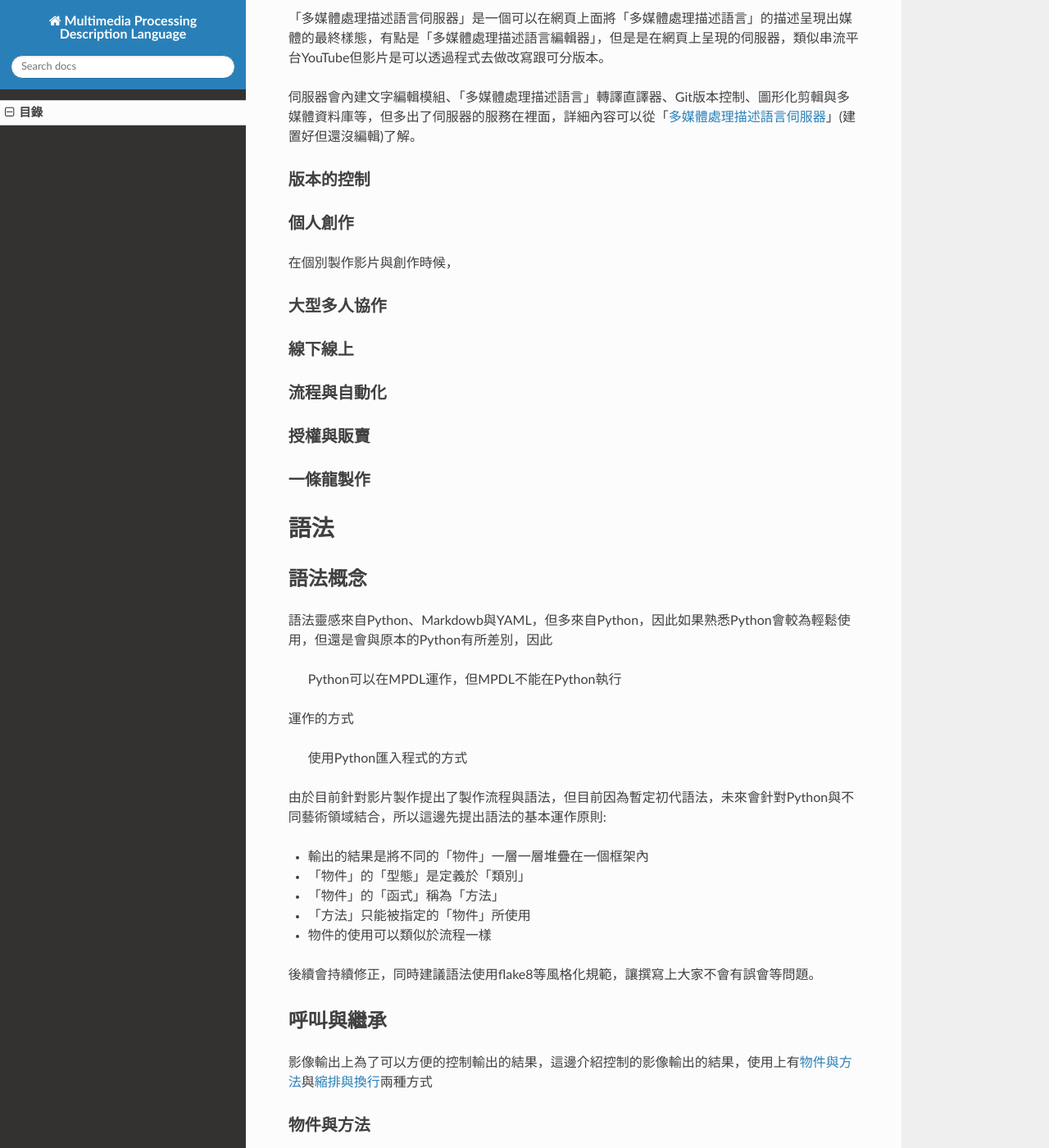
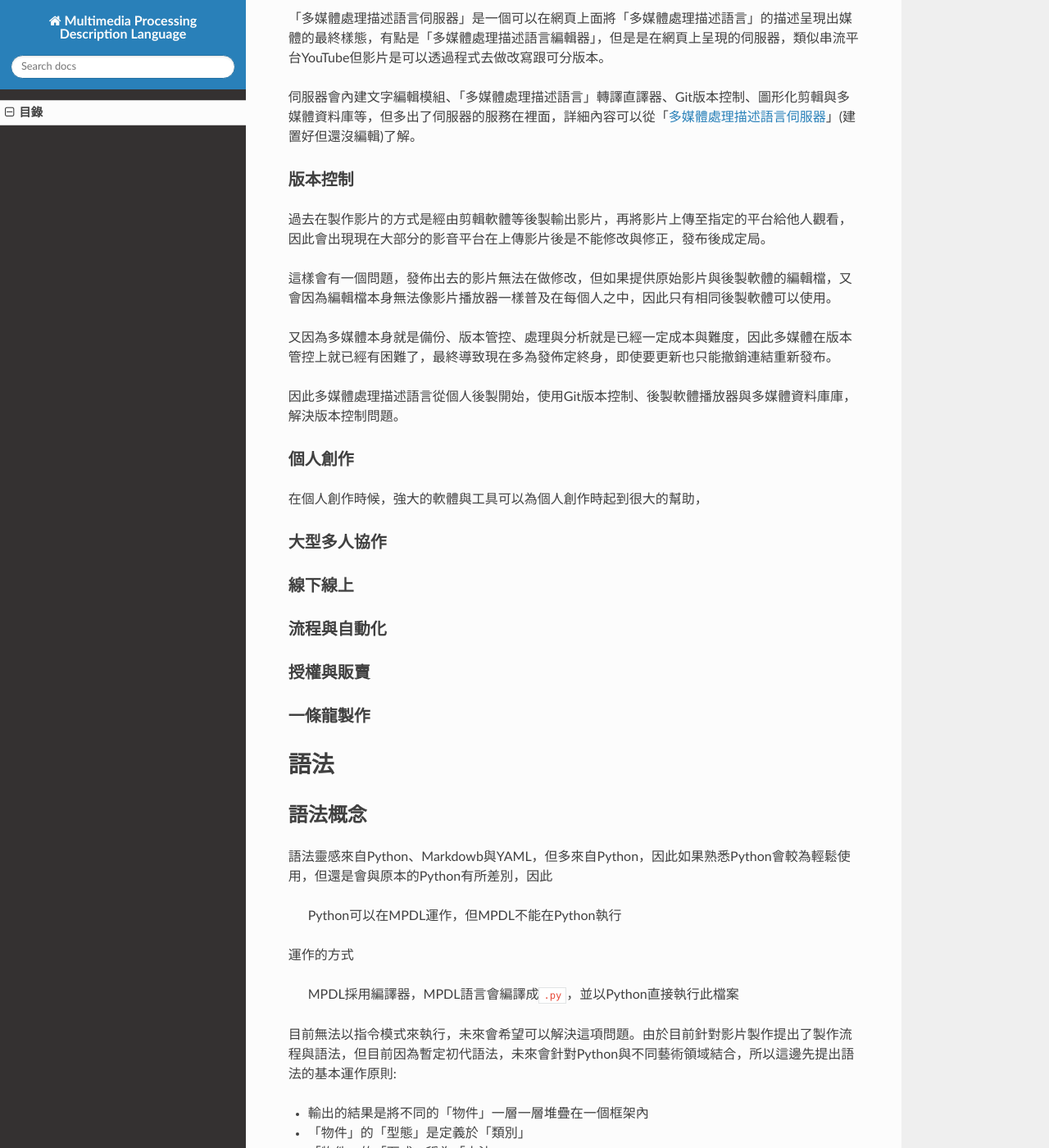
Before and after one commit to Multimedia-Processing/Multimedia-Processing-Description-Language, an MkDocs documentation site: the page built from docs/index.md, in a window 1280 px wide and 1400 px high, scrolled down 10621 px. Shown: the whole window at 82% size. Built offline with MkDocs 1.6.1, drawn with Linux system fonts in a browser that asks for light colours; nearby versions of some CDN libraries.

Commit message:
如果採用，此提交將更新使用概念與方法

```diff
--- a/docs/index.md
+++ b/docs/index.md
@@ -306,10 +306,17 @@ Scrum有三種角色，「開發團隊」(Dev Team, Development Team)、「產
 
 伺服器會內建文字編輯模組、「多媒體處理描述語言」轉譯直譯器、Git版本控制、圖形化剪輯與多媒體資料庫等，但多出了伺服器的服務在裡面，詳細內容可以從「[多媒體處理描述語言伺服器](https://githib.com/)」(建置好但還沒編輯)了解。
 
-### 版本的控制
+### 版本控制
+過去在製作影片的方式是經由剪輯軟體等後製輸出影片，再將影片上傳至指定的平台給他人觀看，因此會出現現在大部分的影音平台在上傳影片後是不能修改與修正，發布後成定局。
+
+這樣會有一個問題，發佈出去的影片無法在做修改，但如果提供原始影片與後製軟體的編輯檔，又會因為編輯檔本身無法像影片播放器一樣普及在每個人之中，因此只有相同後製軟體可以使用。
+
+又因為多媒體本身就是備份、版本管控、處理與分析就是已經一定成本與難度，因此多媒體在版本管控上就已經有困難了，最終導致現在多為發佈定終身，即使要更新也只能撤銷連結重新發布。
+
+因此多媒體處理描述語言從個人後製開始，使用Git版本控制、後製軟體播放器與多媒體資料庫庫，解決版本控制問題。
 
 ### 個人創作
-在個別製作影片與創作時候，
+在個人創作時候，強大的軟體與工具可以為個人創作時起到很大的幫助，
 
 ### 大型多人協作
 
@@ -329,9 +336,9 @@ Scrum有三種角色，「開發團隊」(Dev Team, Development Team)、「產
 
 運作的方式
 
-> 使用Python匯入程式的方式
+> MPDL採用編譯器，MPDL語言會編譯成`.py`，並以Python直接執行此檔案
 
-由於目前針對影片製作提出了製作流程與語法，但目前因為暫定初代語法，未來會針對Python與不同藝術領域結合，所以這邊先提出語法的基本運作原則:
+目前無法以指令模式來執行，未來會希望可以解決這項問題。由於目前針對影片製作提出了製作流程與語法，但目前因為暫定初代語法，未來會針對Python與不同藝術領域結合，所以這邊先提出語法的基本運作原則:
 
 - 輸出的結果是將不同的「物件」一層一層堆疊在一個框架內
 - 「物件」的「型態」是定義於「類別」
```
